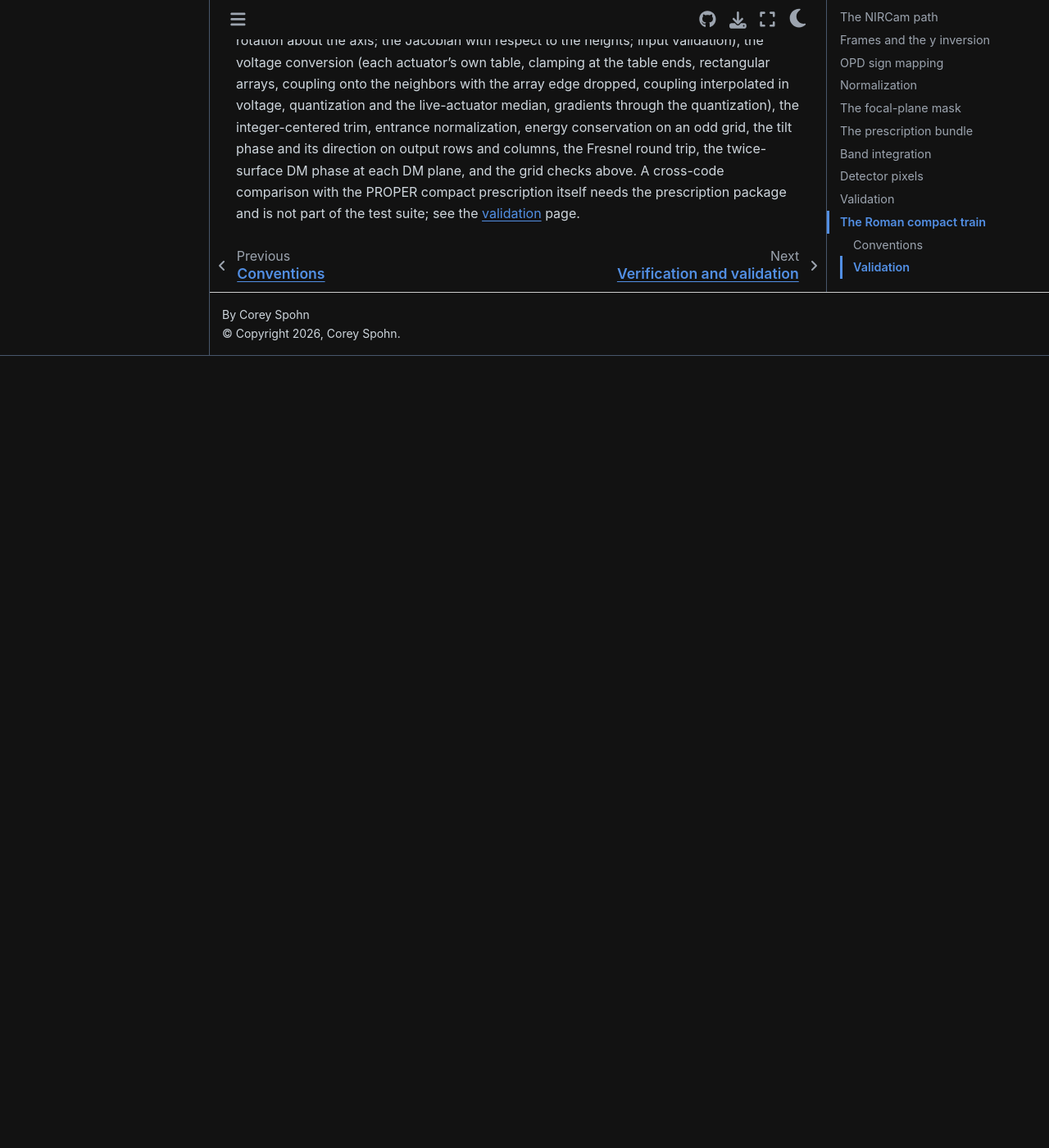
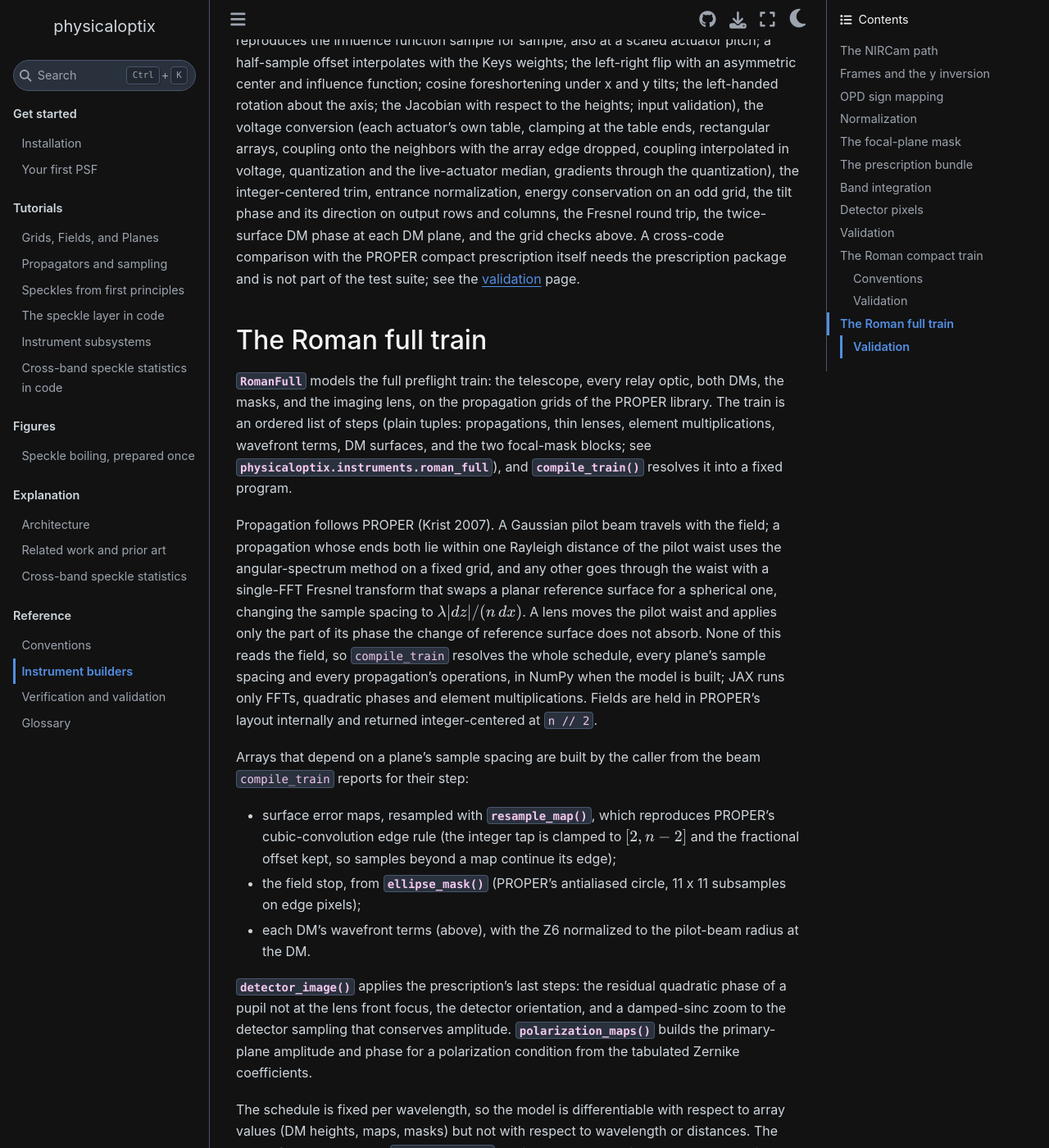
Before and after one commit to CoreySpohn/physicaloptix, a Sphinx documentation site: the page built from docs/instruments.md, in a window 1280 px wide and 1400 px high, scrolled down 7303 px. Shown: the whole window at 82% size. Built offline with Sphinx 7.4.7 and the Sphinx Book theme 1.1.4, drawn with Linux system fonts in a browser that asks for light colours; pages that are not in the unit, such as notebooks, are missing from menus; before the commit the page ends 7737 px from its top, so only the background shows below that; some of the changed text lies outside the part shown.

Commit message:
feat(roman): add flight DM wavefront terms to the compact model and document the full train

```diff
--- a/docs/instruments.md
+++ b/docs/instruments.md
@@ -276,10 +276,14 @@ live actuators and negated. The quantization passes gradients straight through,
 so a Jacobian with respect to voltages is that of the unquantized conversion.
 The calibration tables are inputs (their temperature interpolation belongs to
 the caller), and the voltages are assumed to satisfy the neighbor rule already.
-Not part of these functions: the full prescription's measured influence
-functions (its compact model uses PROPER's default one), the static and
-bias-dependent DM surface figure maps, and the fixed astigmatism the full
-prescription adds at each DM.
+The flight DM model adds three wavefront terms after each DM surface: the DM's
+static surface-figure map and its bias-proportional map (scaled by
+{func}`~physicaloptix.instruments.roman.dm_median_volts`, the median of the
+quantized voltages over live actuators), both reflected at -2x, and 50 nm of
+Noll Z6 over the beam radius. `RomanCompact` takes their sum as `dm1_wfe_m` and
+`dm2_wfe_m`; the caller resamples the maps, whose sampling and orientation come
+with the calibration data. The measured influence function is an input to
+{func}`~physicaloptix.instruments.roman.dm_surface` like any other.
 
 ### Validation
 
@@ -302,3 +306,65 @@ and columns, the Fresnel round trip, the twice-surface DM phase at each DM
 plane, and the grid checks above. A cross-code comparison with the PROPER
 compact prescription itself needs the prescription package and is not part of
 the test suite; see the [validation](validation.md) page.
+
+## The Roman full train
+
+{class}`~physicaloptix.instruments.RomanFull` models the full preflight train:
+the telescope, every relay optic, both DMs, the masks, and the imaging lens, on
+the propagation grids of the PROPER library. The train is an ordered list of
+steps (plain tuples: propagations, thin lenses, element multiplications,
+wavefront terms, DM surfaces, and the two focal-mask blocks; see
+{mod}`physicaloptix.instruments.roman_full`), and
+{func}`~physicaloptix.instruments.compile_train` resolves it into a fixed program.
+
+Propagation follows PROPER (Krist 2007). A Gaussian pilot beam travels with the
+field; a propagation whose ends both lie within one Rayleigh distance of the
+pilot waist uses the angular-spectrum method on a fixed grid, and any other goes
+through the waist with a single-FFT Fresnel transform that swaps a planar
+reference surface for a spherical one, changing the sample spacing to
+$\lambda |dz| / (n\, dx)$. A lens moves the pilot waist and applies only the part
+of its phase the change of reference surface does not absorb. None of this reads
+the field, so `compile_train` resolves the whole schedule, every plane's sample
+spacing and every propagation's operations, in NumPy when the model is built;
+JAX runs only FFTs, quadratic phases and element multiplications. Fields are held
+in PROPER's layout internally and returned integer-centered at `n // 2`.
+
+Arrays that depend on a plane's sample spacing are built by the caller from the
+beam `compile_train` reports for their step:
+
+- surface error maps, resampled with
+  {func}`~physicaloptix.instruments._proper_ops.resample_map`, which reproduces
+  PROPER's cubic-convolution edge rule (the integer tap is clamped to
+  $[2, n-2]$ and the fractional offset kept, so samples beyond a map continue its
+  edge);
+- the field stop, from
+  {func}`~physicaloptix.instruments._proper_ops.ellipse_mask` (PROPER's
+  antialiased circle, 11 x 11 subsamples on edge pixels);
+- each DM's wavefront terms (above), with the Z6 normalized to the pilot-beam
+  radius at the DM.
+
+{func}`~physicaloptix.instruments.roman_full.detector_image` applies the
+prescription's last steps: the residual quadratic phase of a pupil not at the
+lens front focus, the detector orientation, and a damped-sinc zoom to the
+detector sampling that conserves amplitude.
+{func}`~physicaloptix.instruments.roman_full.polarization_maps` builds the
+primary-plane amplitude and phase for a polarization condition from the
+tabulated Zernike coefficients.
+
+The schedule is fixed per wavelength, so the model is differentiable with
+respect to array values (DM heights, maps, masks) but not with respect to
+wavelength or distances. The model follows the global `jax_enable_x64` setting;
+agreement with PROPER at rounding needs x64.
+
+### Validation
+
+Data-free tests pin the planner (regime selection, the sampling change through a
+focus, a relay's return to a planar reference, the `to_plane` override, the
+rejection of odd grids), the array operations (the angular-spectrum hop equals
+the same-grid {class}`~physicaloptix.transforms.Fresnel` hop, energy
+conservation, a planned focus reproduces the Gaussian-beam amplitude from the
+complex beam parameter, differentiability), and the helpers (the edge rule
+against values measured from PROPER's interpolation, the zoom, the mask, the Z6
+normalization). The surface-by-surface comparison with the full prescription
+needs the prescription package and is not part of the test suite; see the
+[validation](validation.md) page.
```
Also changed, not shown: docs/validation.md (+8 -4 lines), 2 other files.
